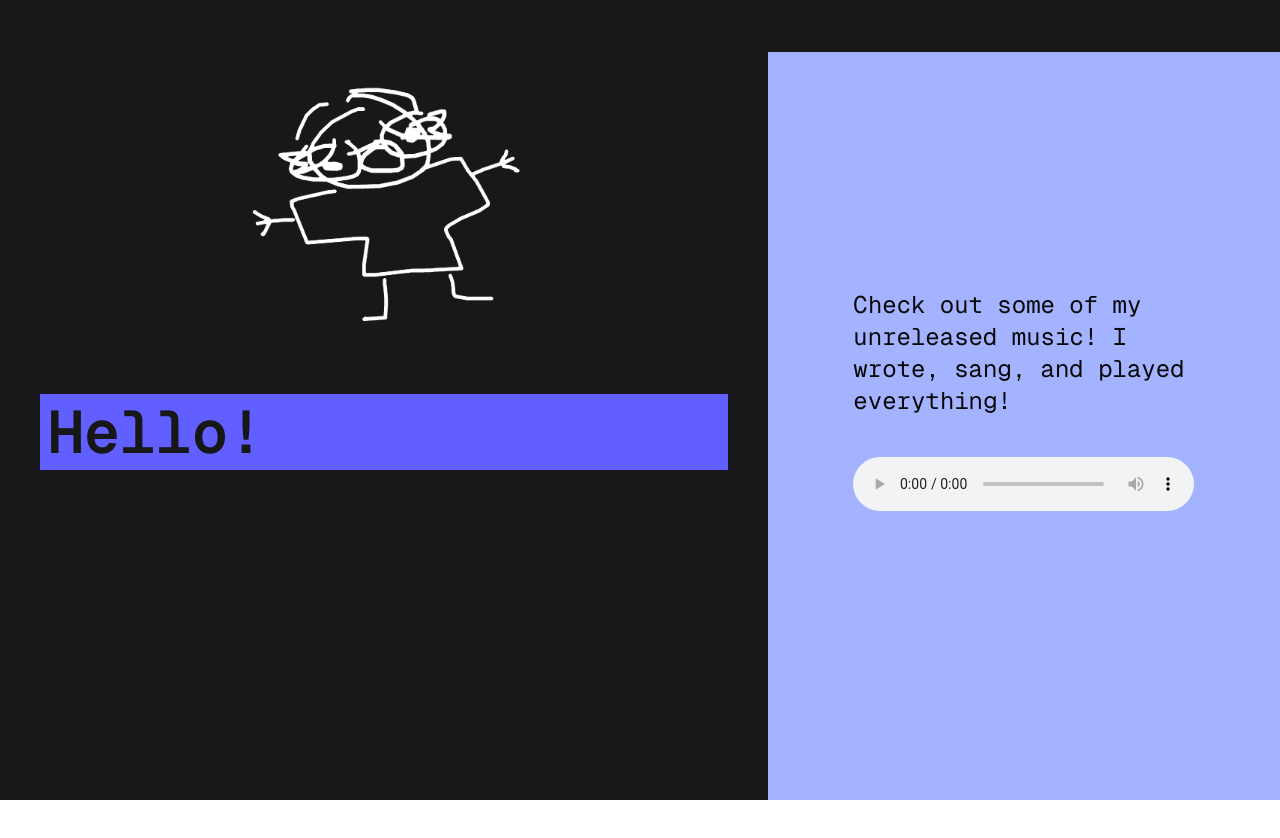
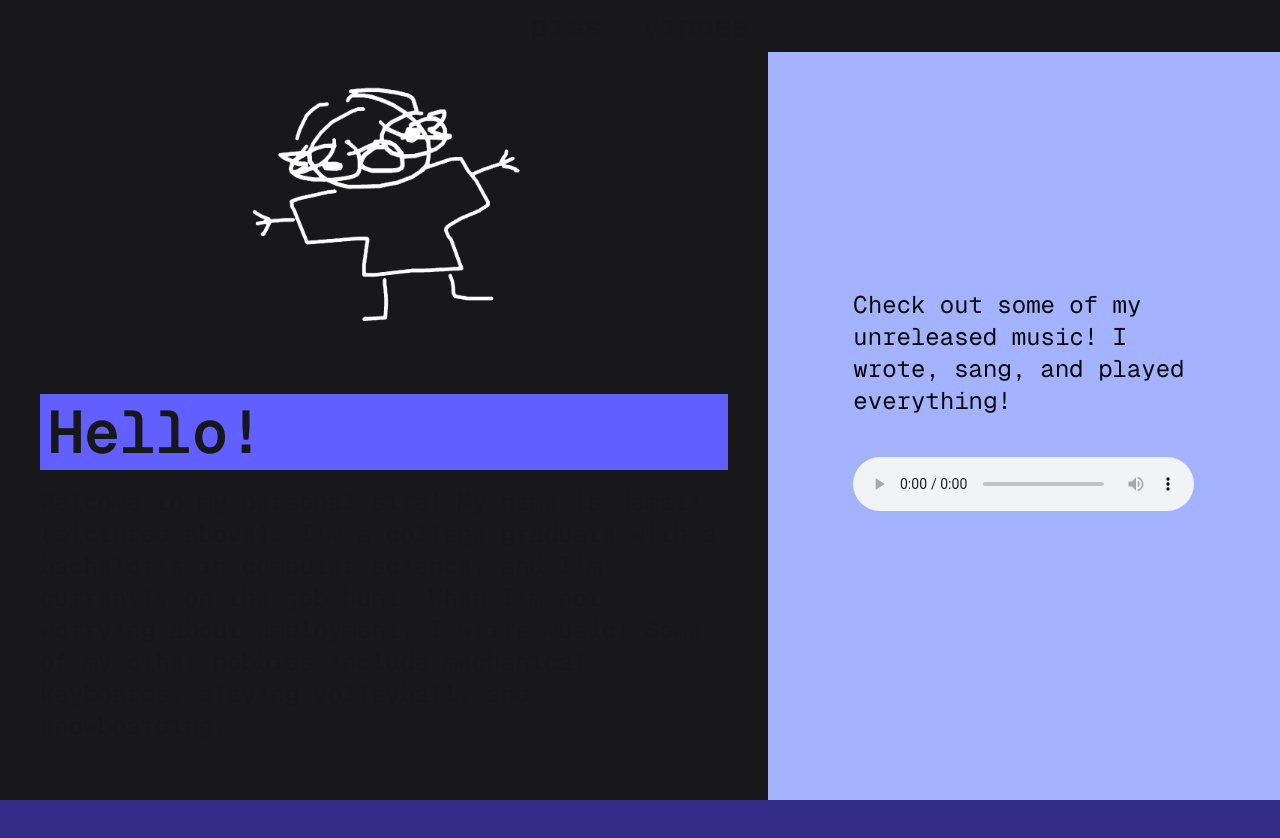
Before and after one commit to hematii/hematii.github.io, a Next.js app: page / in a window 1280 px wide. Shown: the top 838 px of the page. Before the commit the page ends 800 px from the top, so only its background shows below. Built offline with nearby package versions, Linux system fonts and the light colour scheme.

Commit message:
fixed navbar position

```diff
--- a/package.json
+++ b/package.json
@@ -9,9 +9,10 @@
     "lint": "next lint"
   },
   "dependencies": {
+    "next": "15.4.4",
+    "node": "^20.19.4",
     "react": "19.1.0",
-    "react-dom": "19.1.0",
-    "next": "15.4.4"
+    "react-dom": "19.1.0"
   },
   "devDependencies": {
     "@tailwindcss/postcss": "^4",
--- a/src/app/layout.js
+++ b/src/app/layout.js
@@ -1,5 +1,6 @@
 import { Geist, Geist_Mono } from "next/font/google";
 import "./globals.css";
+import Link from "next/link";
 
 const geistSans = Geist({
   variable: "--font-geist-sans",
@@ -22,8 +23,9 @@ export default function RootLayout({ children }) {
       <body
         className={`${geistSans.variable} ${geistMono.variable} antialiased`}
       >
-        <div className="absolute w-full bg-zinc-900 font-mono text-3xl flex flex-row justify-center py-2">
-          piss
+        <div className="fixed top-0 z-1 w-full bg-zinc-900 font-mono text-3xl flex flex-row justify-center py-2 gap-10">
+          <p>piss</p>
+          <p>yippee</p>
         </div>
         {children}
       </body>
--- a/src/app/page.js
+++ b/src/app/page.js
@@ -2,7 +2,7 @@ import Image from "next/image";
 
 export default function Home() {
   return (
-    <div className="w-full flex flex-col font-mono lg:flex-row">
+    <div className="w-full flex flex-col font-mono lg:flex-row flex-wrap">
       <div className="flex flex-col w-full lg:w-3/5 h-screen items-center p-2 place-content-evenly bg-zinc-900">
         {/* Image */}
         <div className="flex w-4/5 lg:w-2/5">
@@ -28,6 +28,7 @@ export default function Home() {
           </p>
         </div>
       </div>
+      {/* Audio */}
       <div className="flex flex-col w-full lg:w-2/5 h-screen bg-indigo-300 text-zinc-950 items-center place-content-center gap-10">
         <p className="w-2/3 text-l lg:text-2xl items-center">
           Check out some of my unreleased music! I wrote, sang, and played
@@ -38,6 +39,7 @@ export default function Home() {
           Your browser does not support the audio element.
         </audio>
       </div>
+      <div className="h-screen w-full bg-indigo-900"></div>
     </div>
   );
 }
```
Also changed, not shown: 1 other file (tests, documents, lock files or other folders).
